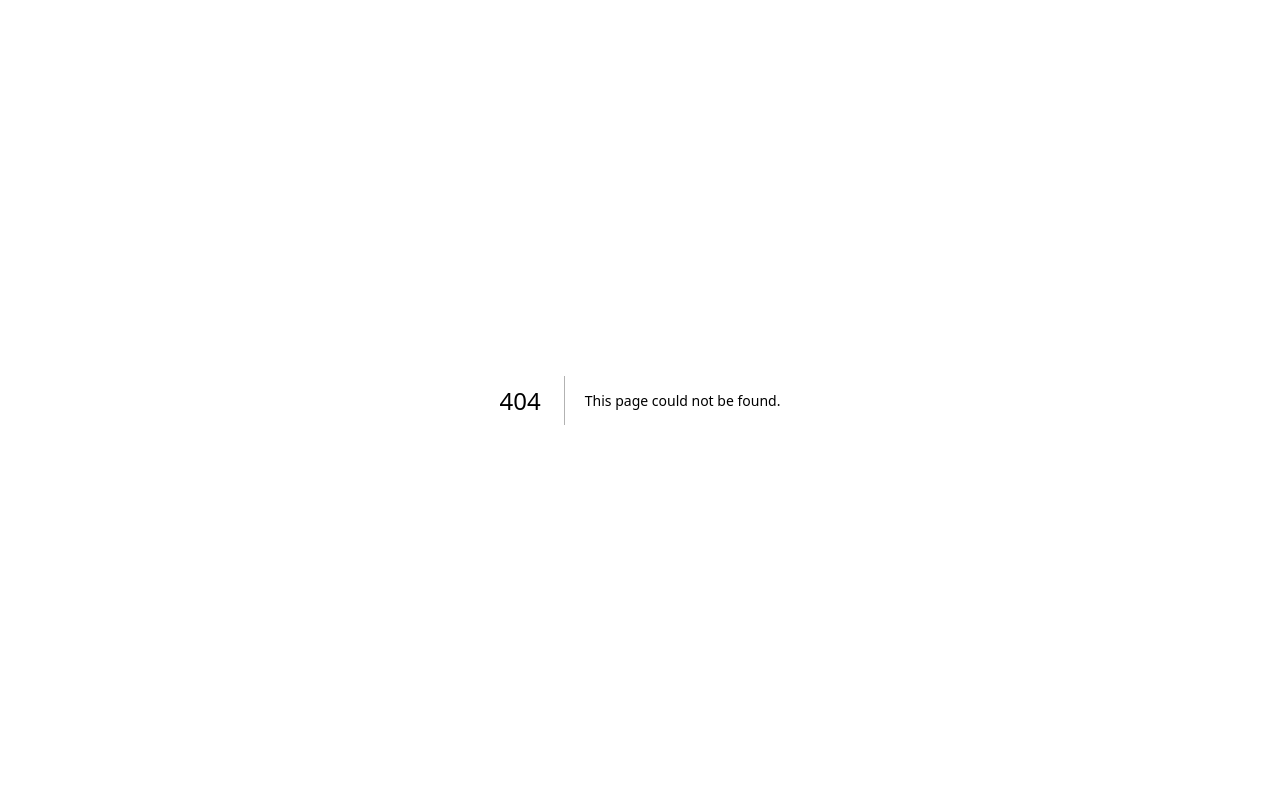
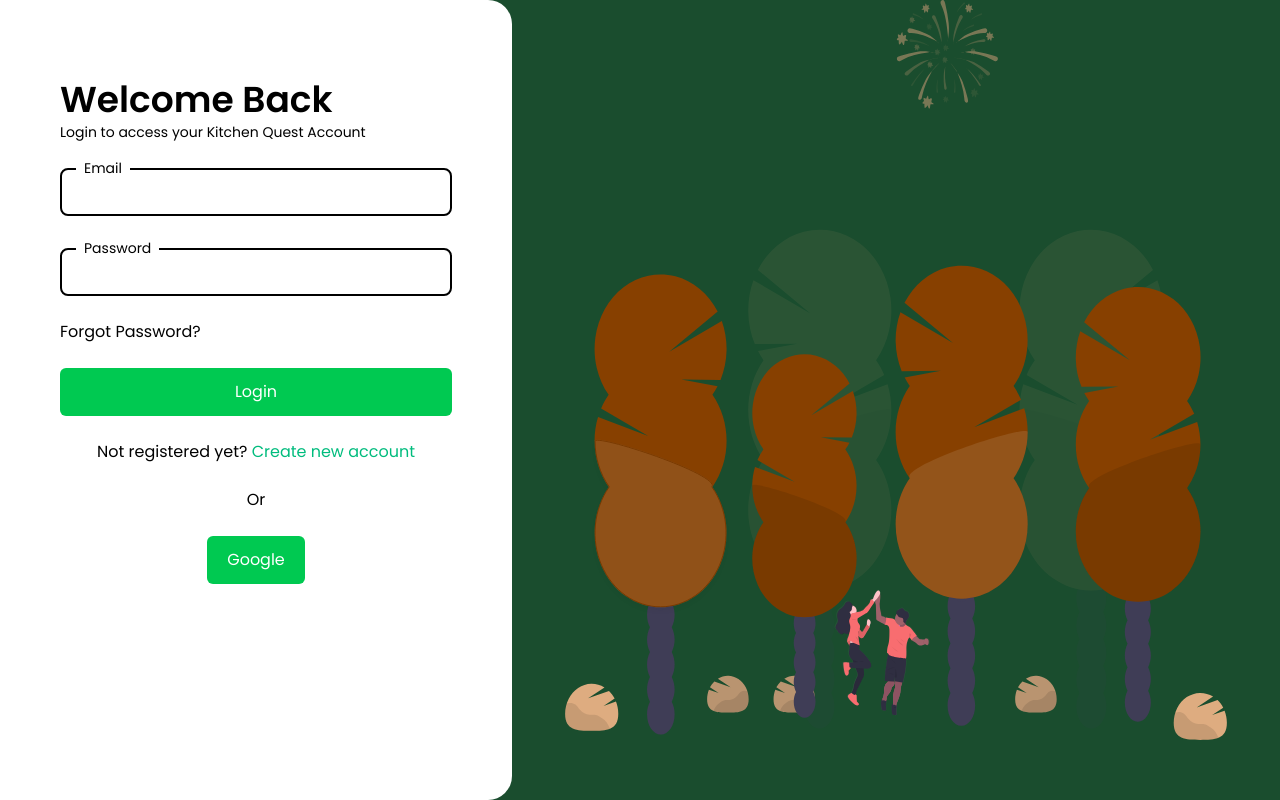
Before and after one commit to PNilay/kitchen_quest, a Next.js app: page /account/signin in a window 1280 px wide. Before the commit this address had no page. Built offline with nearby package versions, Linux system fonts and the light colour scheme.

Commit message:
adding account folder

```diff
--- /dev/null
+++ b/src/app/account/layout.tsx
@@ -0,0 +1,170 @@
+"use client";
+
+import { useState, useEffect } from "react";
+import { usePathname } from "next/navigation";
+import { AnimatePresence, motion, useAnimationControls } from "framer-motion";
+import LoginForm from "@/components/LoginForm";
+import SignupForm from "@/components/SignupForm";
+
+let variant_div = {
+  small_screen: {
+    x: 0,
+    width: "100%",
+  },
+
+  initial_signIn: {
+    x: 0,
+    width: "40%",
+  },
+
+  initial_signUp: {
+    x: "66.67%",
+    width: "60%",
+  },
+
+  move_left: {
+    x: 0,
+    width: "40%",
+    transition: {
+      duration: 1,
+    },
+  },
+
+  move_right: {
+    x: "66.67%",
+    width: "60%",
+    transition: {
+      duration: 1,
+    },
+  },
+};
+
+let variant_div2 = {
+  initial_signIn: {
+    x: 0,
+    width: "60%",
+  },
+
+  initial_signUp: {
+    x: "-150%",
+    width: "40%",
+  },
+
+  move_left: {
+    x: 0,
+    width: "60%",
+    transition: {
+      duration: 1,
+    },
+  },
+
+  move_right: {
+    x: "-150%",
+    width: "40%",
+    transition: {
+      duration: 1,
+    },
+  },
+};
+
+//   Images
+
+let variant_signup_grp = {
+  initial: {
+    scale: 0,
+    opacity: 0,
+  },
+
+  animate: {
+    scale: 1,
+    opacity: 1,
+    transition: {
+      duration: 1.5,
+      delay: 0.3,
+    },
+  },
+};
+
+export default function AccountLayout({
+  children,
+}: Readonly<{
+  children: React.ReactNode;
+}>) {
+  const pathname = usePathname();
+  const [isMobile, setIsMobile] = useState(false);
+  let [isLogin, setIsLogin] = useState(pathname == "/account/signin");
+  let ac = useAnimationControls();
+
+  useEffect(() => {
+    const mediaQuery = window.matchMedia(`(max-width: 768px)`);
+    const updateMatches = () => setIsMobile(mediaQuery.matches);
+
+    updateMatches();
+
+    mediaQuery.addEventListener("change", updateMatches);
+
+    return () => mediaQuery.removeEventListener("change", updateMatches);
+  });
+
+  useEffect(() => {
+    !isMobile
+      ? pathname == "/account/register"
+        ? ac.start("move_right")
+        : ac.start("move_left")
+      : ac.start("small_screen");
+    setIsLogin(pathname == "/account/signin");
+  }, [pathname]);
+
+  useEffect(() => {
+    !isMobile ? (!isLogin ? ac.start("move_right") : ac.start("move_left")) : ac.start("small_screen");
+  }, [isMobile]);
+
+  return (
+    <div className={`h-screen w-full flex justify-center ${isLogin ? "bg-[#1A4D2E]" : "bg-[#874000]"}`}>
+      <motion.div
+        layout
+        className={`${
+          !isMobile ? (isLogin ? "w-[40%] lg:rounded-r-3xl" : "w-[60%] lg:rounded-l-3xl") : "w-[100%]"
+        }  max-md:w-full flex flex-col items-center gap-12 pt-8 bg-white   z-2 relative overflow-hidden`}
+        variants={variant_div}
+        initial={!isMobile ? (isLogin ? "initial_signIn" : "initial_signUp") : "small_screen"}
+        animate={ac}
+      >
+        <AnimatePresence mode="wait">
+          {/* <motion.div key={pathname}>{children}</motion.div> */}
+          {isLogin ? <LoginForm key={pathname} /> : <SignupForm key={pathname} />}
+        </AnimatePresence>
+      </motion.div>
+      <motion.div
+        className=" max-[769px]:hidden bg-transparent w-[60%]"
+        variants={variant_div2}
+        animate={ac}
+        initial={isLogin ? "initial_signIn" : "initial_signUp"}
+      >
+        <AnimatePresence>
+          {isLogin ? (
+            <motion.div
+              className="mx-10"
+              key="signup_img"
+              variants={variant_signup_grp}
+              initial="initial"
+              animate="animate"
+            >
+              <img src="/SignUp_Group.svg" alt="..." className="w-full h-screen pb-15" />
+            </motion.div>
+          ) : (
+            <motion.div
+              className="relative"
+              key="signin_img"
+              variants={variant_signup_grp}
+              initial="initial"
+              animate="animate"
+            >
+              <img src="/SignIn_Component.svg" alt="..." className="w-full h-screen" />
+            </motion.div>
+          )}
+        </AnimatePresence>
+      </motion.div>
+    </div>
+  );
+}
--- /dev/null
+++ b/src/app/account/register/page.tsx
@@ -0,0 +1,14 @@
+import SignupForm from "@/components/SignupForm";
+import { motion } from "motion/react";
+import Link from "next/link";
+import React from "react";
+
+function page() {
+  return (
+    <div>
+      <SignupForm />
+    </div>
+  );
+}
+
+export default page;
--- /dev/null
+++ b/src/app/account/signin/page.tsx
@@ -0,0 +1,14 @@
+"use client";
+import LoginForm from "@/components/LoginForm";
+import Link from "next/link";
+import React from "react";
+
+function page() {
+  return (
+    <div>
+      <LoginForm />
+    </div>
+  );
+}
+
+export default page;
```
